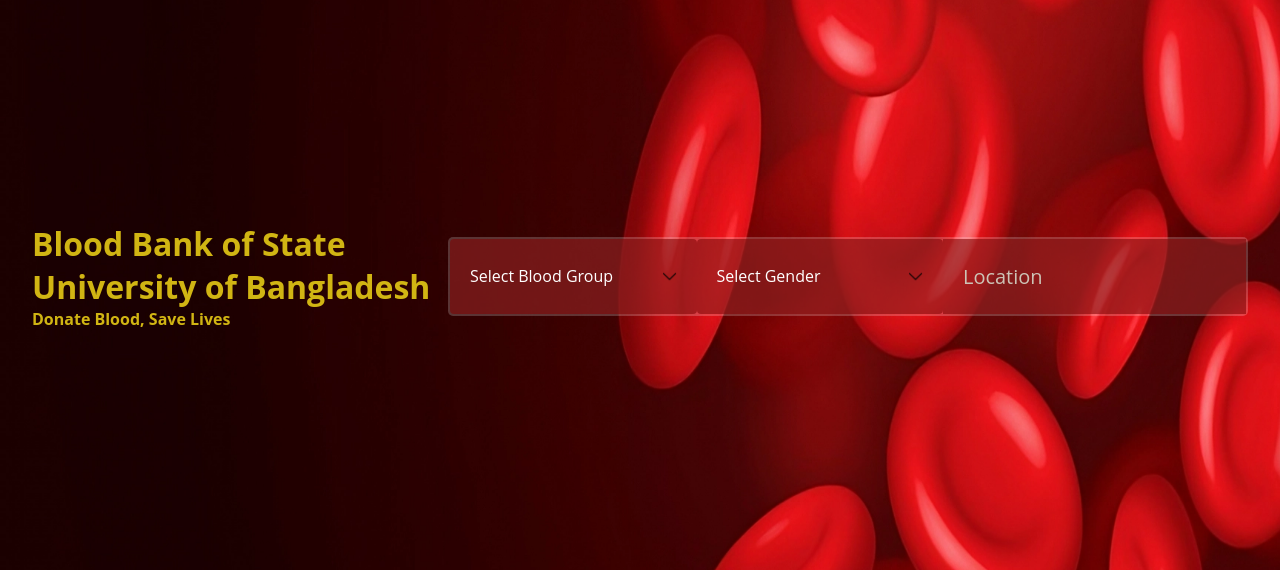
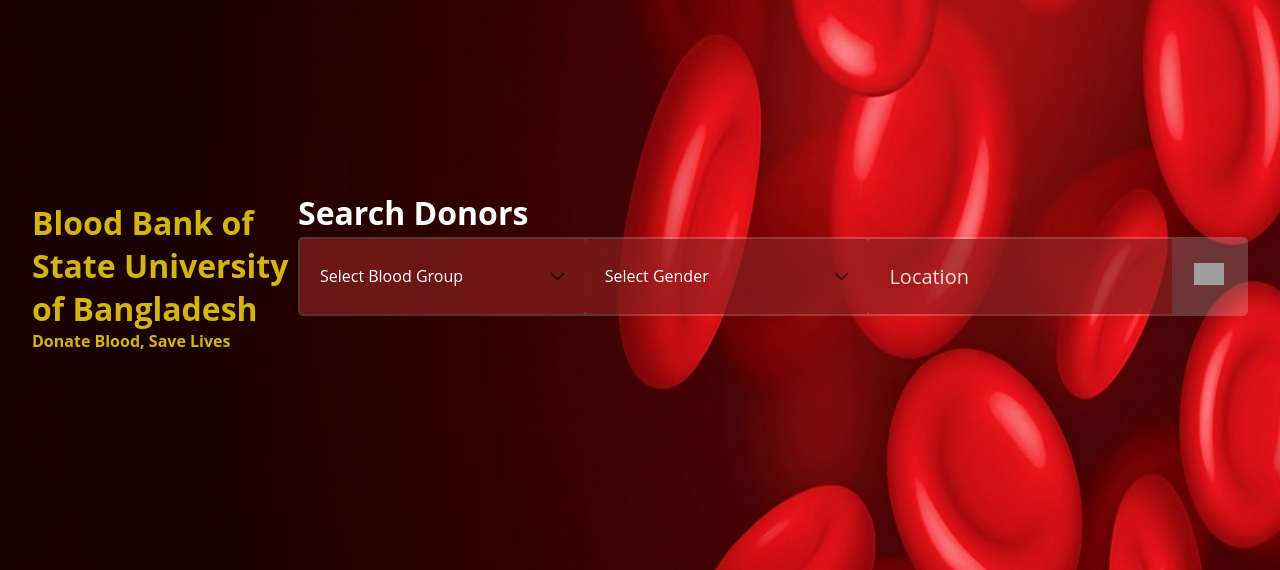
Before and after one commit to ghostmash05/BBSUB, a PHP site: page /home.php in a window 1280 px wide. Shown: the part 144-714 px from the top of the page. Run offline with PHP 8.4, Linux system fonts and the light colour scheme; the visitor is signed in with stand-in values (Sample User, id 1); some libraries are stand-ins or nearby versions; grey boxes are pictures that could not be loaded.

Commit message:
Source Code

```diff
--- a/Home.css
+++ b/Home.css
@@ -40,6 +40,7 @@
     padding:0 2rem;
 
 }
+
 .navbar{
     width: 100%;
     height: 60px;
@@ -146,14 +147,16 @@
     width: 100%;
     background: transparent;
     display: flex;
+    flex-direction: row;
     align-items: center;
     justify-content: center;
 }
 .search-bar{
     width: 110%;
-    max-width: 800px;
+    max-width: 950px;
     background: rgba(255, 255, 255, 0.2);
     display: flex;
+    flex-direction: row;
     border-radius: 5px;
     padding: 2px;
 }
@@ -161,6 +164,15 @@
 {
     color: rgb(209, 181, 19);
     font-weight: bold;
+
+}
+.caption-text
+{
+    color: #fff;
+    font-weight: bold;
+    display: inline;
+    position: absolute;
+    top: 43%;
 
 }
 #select{
@@ -243,7 +255,6 @@
     background-color: maroon;
 
 }
-
 .search-bar input{
     background: rgba(128, 0, 0, 0.573);
     flex: 1;
@@ -255,8 +266,18 @@
     color: rgb(222, 235, 242);
 
 }
+.button{
+    width: 8%;
+    padding: 20px 20px;
+    border-radius: 4px;
+    border: 0;
+    background: transparent;
+}
+.button img{
+    width: 30px;
+}
 ::placeholder{
-    color: rgb(205, 195, 182);
+    color: rgb(226, 223, 218);
 
 }
 
@@ -296,20 +317,31 @@
 
     .search-bar {
         width: 100%;
-        max-width: 800px;
+        max-width: 950px;
         font-size: x-large;
         font-weight: bold;
-        zoom: 1.2;
+        height: 100%;
+        max-height: 200px;
       }
     .banner-text
     {
         display: inline;
         position: absolute;
-        top: 40%;
+        top: 5%;
         color:wheat;
         font-size: large;
         font-weight: bold;
 
+    }
+
+    .caption-text
+    {
+        color: #fff;
+        font-weight: bold;
+        display: inline;
+        position: absolute;
+        top: 47%;
+        font-size: large;
     }
 
 }
--- a/home.php
+++ b/home.php
@@ -20,7 +20,7 @@
             <div class="logo"><a href="Home.html">BBSUB</a></div>
 
             <ul class="links">
-                <li><a href="profile.php">Profile</a></li>
+                <li><a href="Profile.php">Profile</a></li>
                 <li><a href="https://www.facebook.com/BadassMashrafe" target="_blank">Contact Admin</a></li>
                 <li><a href="https://www.hostwithbros.com" target="_blank">Host your own Website!</a></li>
             </ul>
@@ -32,7 +32,7 @@
 
          <div class="dropdown_menu">
             <ul>
-                <li><a href="profile.php">Profile</a></li>
+                <li><a href="Profile.php">Profile</a></li>
                 <li><a href="https://www.facebook.com/BadassMashrafe" target="_blank">Contact Admin</a></li>
                 <li><a href="https://www.hostwithbros.com" target="_blank">Host your own Website!</a></li>
                 <li><a href="Logout.php" class="action_btn">Log out</a></li>
@@ -51,6 +51,11 @@
             </div>
 
         <div class="container">
+            <div class="caption">
+            <div class="caption-text">
+                <h1>Search Donors</h1>
+            </div>
+            </div>
             <form method="get" action="Search.php">
             <div class="search-bar">
                 <div id="select" class="select">
@@ -79,6 +84,10 @@
                     <input type="hidden" name="gender" id="gender">
                 </div>
                 <input name="location" id="location" type="text" placeholder="Location">
+                <button type="submit" name="button" class="button" ><img src="images/magnifying-glass-solid.svg"></button>
+
+                </div>
+
 
 
             </div>
```
